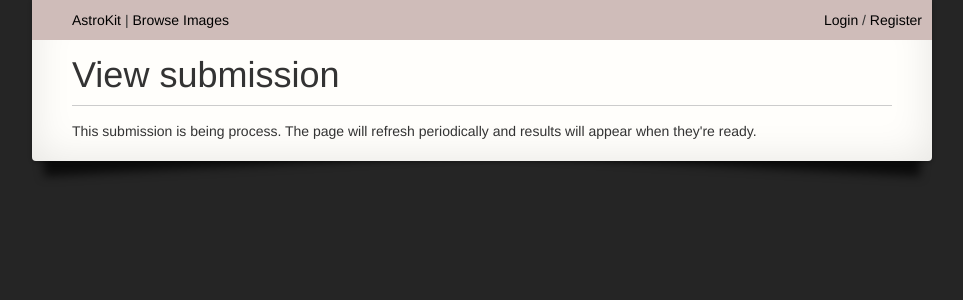
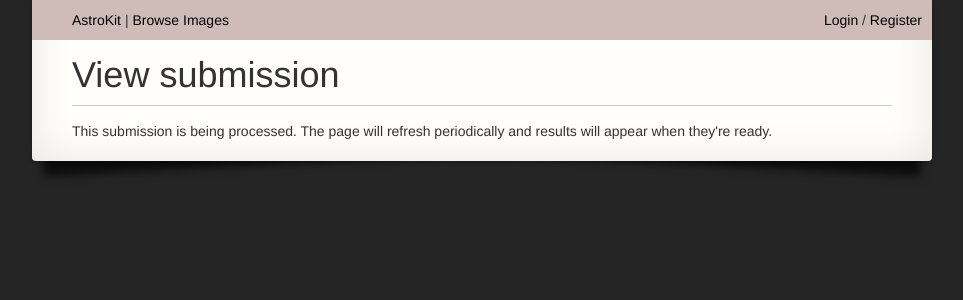
Before and after one commit to typpo/astrokit, a Django app: page /submission/1 in a window 1280 px wide. Shown: the top 300 px of the page, without its empty margins (158-1121 px from the left). Run offline with Django 3.2, Linux system fonts and the light colour scheme; data that the repository does not hold is empty; some libraries are stand-ins or nearby versions.

Commit message:
fix typo

```diff
--- a/imageflow/templates/submission_pending.html
+++ b/imageflow/templates/submission_pending.html
@@ -5,7 +5,7 @@
 
 {% block content %}
 <p>
-This submission is being process.  The page will refresh periodically and
+This submission is being processed.  The page will refresh periodically and
 results will appear when they're ready.
 
 <script>
```
